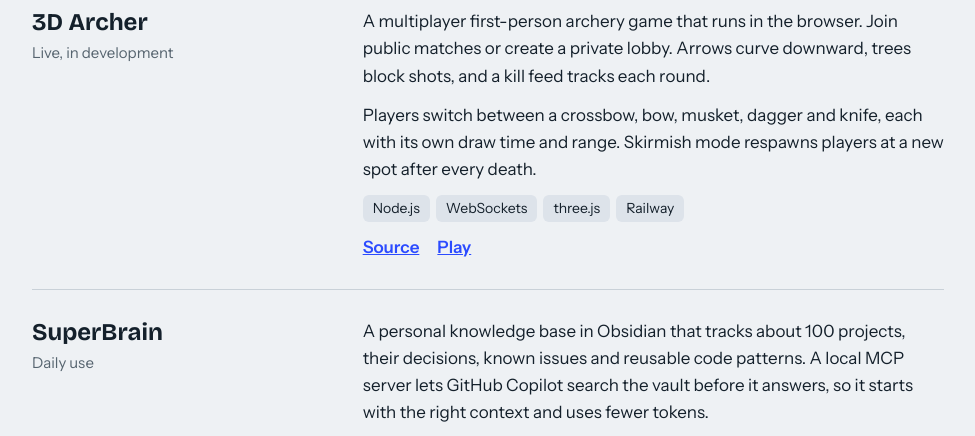
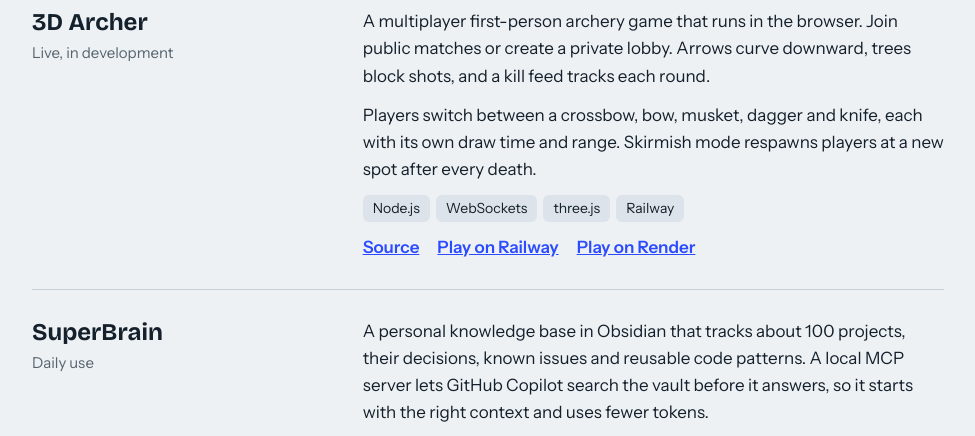
Before and after one commit to morsevii-coder/morsevii-coder.github.io, a plain HTML site: page index.html in a window 1280 px wide. Shown: the part 631-1067 px from the top of the page, without its empty margins (152-1127 px from the left). Drawn offline with nearby package versions, Linux system fonts and the light colour scheme.

Commit message:
3rd commit

```diff
--- a/index.html
+++ b/index.html
@@ -78,7 +78,7 @@
         <p>A multiplayer first-person archery game that runs in the browser. Join public matches or create a private lobby. Arrows curve downward, trees block shots, and a kill feed tracks each round.</p>
         <p>Players switch between a crossbow, bow, musket, dagger and knife, each with its own draw time and range. Skirmish mode respawns players at a new spot after every death.</p>
         <ul class="tags"><li>Node.js</li><li>WebSockets</li><li>three.js</li><li>Railway</li></ul>
-        <div class="links"><a href="https://github.com/morsevii-coder/3d-archer">Source</a><a href="#">Play</a></div>
+        <div class="links"><a href="https://github.com/morsevii-coder/3d-archer">Source</a><a href="https://3d-archer.up.railway.app/">Play on Railway</a><a href="https://threed-archer.onrender.com/">Play on Render</a></div>
       </div>
     </article>
 
```
